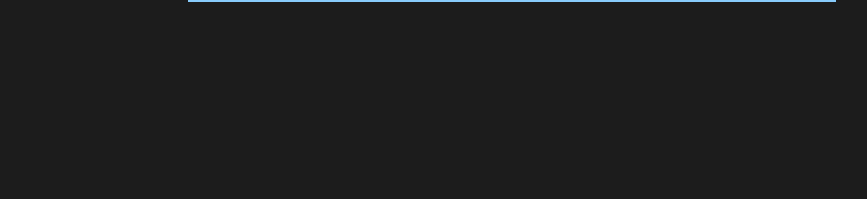
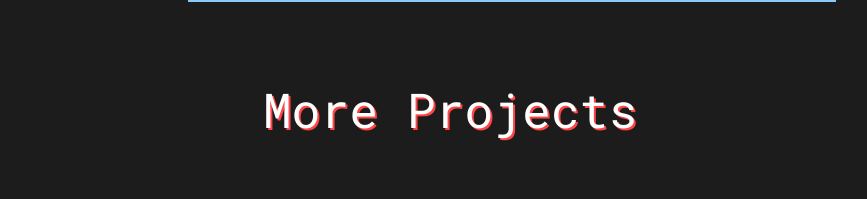
Before and after one commit to willcott/willcott.github.io, a React (Create React App) app: page /#/ in a window 1280 px wide. Shown: the part 2198-2397 px from the top of the page, without its empty margins (206-1073 px from the left). Built offline with nearby package versions, Linux system fonts and the light colour scheme.

Commit message:
add more projects button on homepage

```diff
--- a/src/components/projectList/ProjectList.scss
+++ b/src/components/projectList/ProjectList.scss
@@ -1,6 +1,6 @@
 .project-list {
   margin: 0 10%;
-  padding-bottom: 20vh;
+  padding-bottom: 5vh;
 
   @media (max-width: 600px) {
     margin: 0;
--- a/src/pages/cv/CV.scss
+++ b/src/pages/cv/CV.scss
@@ -1,5 +1,6 @@
 .cv__main {
   padding: 0 10vw;
+  margin-bottom: 5vh;
   color: var(--secondary);
 
   @media (max-width: 600px) {
--- a/src/pages/homepage/Homepage.js
+++ b/src/pages/homepage/Homepage.js
@@ -1,4 +1,5 @@
 import React from 'react';
+import { NavLink } from 'react-router-dom';
 
 import Contact from '../../components/contact/Contact';
 import ProjectList from '../../components/projectList/ProjectList';
@@ -23,6 +24,9 @@ export default () => (
     <div className="fullscreen-page project-section">
       <div data-aos="fade-up" data-aos-anchor-placement="bottom-bottom" className="page-title">Projects</div>
       <ProjectList listLength={3} />
+      <NavLink to="/projects" type="button" className="more-button">
+        More Projects
+      </NavLink>
     </div>
     <div className="fullscreen-page">
       <div data-aos="fade-up" data-aos-anchor-placement="bottom-bottom" className="page-title">Contact</div>
--- a/src/pages/homepage/Homepage.scss
+++ b/src/pages/homepage/Homepage.scss
@@ -17,6 +17,25 @@
   animation-timing-function: cubic-bezier(0.28, 0.84, 0.42, 1);
   animation-duration: 2s;
   animation-iteration-count: infinite;
+}
+
+.more-button {
+  font-size: 3em;
+  color: var(--primary);
+  font-family: "Roboto Mono", monospace;
+  text-shadow: 2px 2px var(--secondary);
+  width: 100%;
+  text-align: center;
+  display: block;
+
+  @media (max-width: 300px) {
+    font-size: 1em;
+  }
+
+  @media (max-width: 600px) {
+    padding-top: 30vh;
+    font-size: 2em;
+  }
 }
 
 .titles {
```
